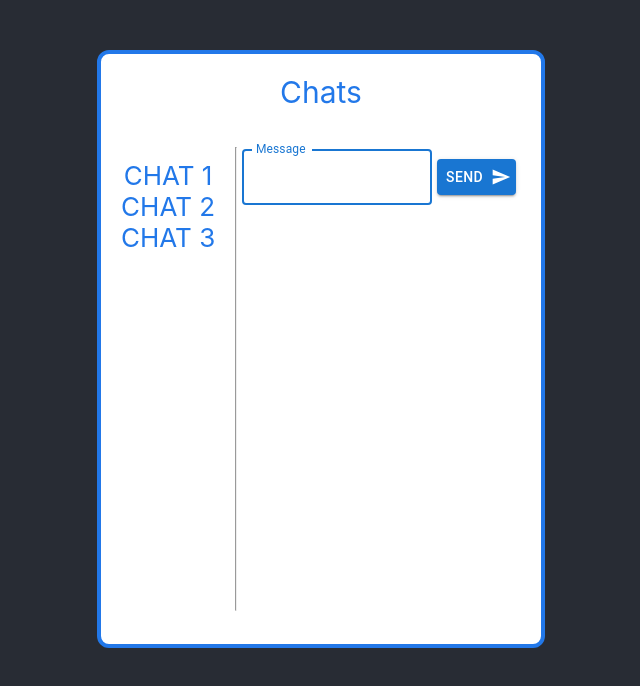
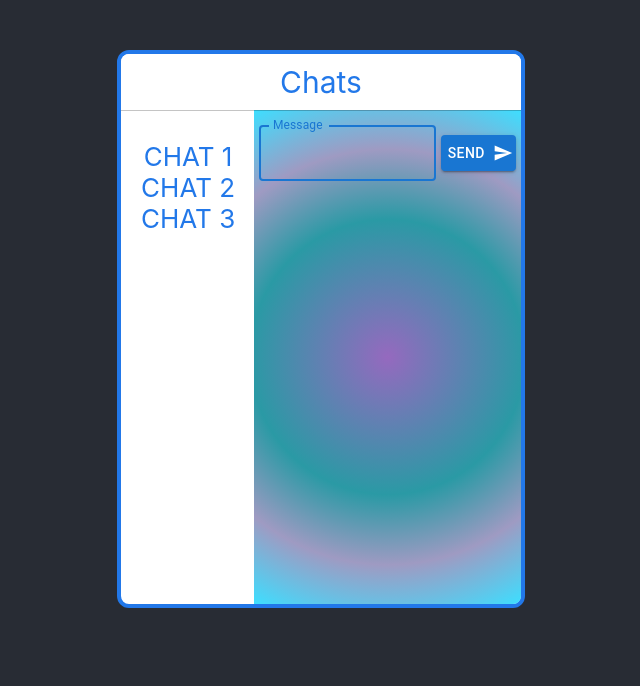
Before and after one commit to Victoria-Rozhkova/messenger, a React (Create React App) app: page /chats/1 in a window 1280 px wide. Shown: the top 686 px of the page, without its empty margins (319-959 px from the left). Built offline with nearby package versions, Linux system fonts and the light colour scheme.

Commit message:
PropTypes

```diff
--- a/package.json
+++ b/package.json
@@ -10,6 +10,7 @@
     "@testing-library/jest-dom": "^5.16.1",
     "@testing-library/react": "^12.1.2",
     "@testing-library/user-event": "^13.5.0",
+    "prop-types": "^15.8.1",
     "react": "^17.0.2",
     "react-dom": "^17.0.2",
     "react-router-dom": "^6.3.0",
--- a/src/App.css
+++ b/src/App.css
@@ -3,7 +3,7 @@
   display: grid;
   grid-template-areas:
     "link link link"
-    "chatlist line messages";
+    "chatlist messages messages";
   justify-content: center;
   font-size: calc(10px + 2vmin);
   color: black;
@@ -11,16 +11,22 @@
   margin: 50px auto;
   height: 550px;
   background: white;
-  padding: 20px;
   overflow: auto;
   border-radius: 12px;
-  gap: 10px;
-  grid-template-rows: 50px;
+  grid-template-rows: 1fr 9fr;
+  grid-template-columns: 1fr 2fr;
   border: solid 4px rgb(34, 120, 233);
 }
 
 .Link {
   grid-area: link;
+  outline: solid 1px rgb(0 0 0 / 23%);
+  position: sticky;
+  top: 0;
+  background: white;
+  padding: 10px;
+  border-top-left-radius: 5px;
+  border-top-right-radius: 5px;
 }
 
 .Link a {
@@ -34,11 +40,6 @@
   color: rgb(3, 40, 88);
 }
 
-.line {
-  grid-area: line;
-}
-
-
 .App-content {
   display: flex;
   justify-content: space-between;
@@ -48,4 +49,6 @@
 .Messages {
   display: flex;
   flex-direction: column;
+  color: white;
+  background: radial-gradient(circle, rgba(115, 57, 170, 0.7567401960784313) 0%, rgba(7, 137, 150, 0.8575805322128851) 49%, rgba(139, 134, 182, 0.8323704481792717) 74%, rgba(0, 212, 255, 0.7595413165266106) 100%);
 }
--- a/src/components/Chats/Chat/Chat.jsx
+++ b/src/components/Chats/Chat/Chat.jsx
@@ -1,7 +1,13 @@
 import React from "react";
 import { Link } from "react-router-dom";
+import PropTypes from 'prop-types';
 
 export const Chat = ({ chatName, chatId }) => {
 
   return <li><Link to={`/chats/${chatId}`}>{chatName}</Link></li>;
 };
+
+Chat.propTypes = {
+  chatName: PropTypes.string,
+  chatId: PropTypes.string,
+};
--- a/src/components/Chats/Chats.module.css
+++ b/src/components/Chats/Chats.module.css
@@ -1,6 +1,10 @@
 .chats {
   grid-area: chatlist;
   padding-inline-start: 0;
+  margin-left: 20px;
+  margin-right: 20px;
+  position: fixed;
+  top: 115px;
 }
 
 .chats li {
--- a/src/components/MessageList/MessageList.jsx
+++ b/src/components/MessageList/MessageList.jsx
@@ -1,4 +1,5 @@
 import React from "react";
+import PropTypes from 'prop-types';
 import { Message } from "./Message/Message";
 import style from './MessageList.module.css';
 
@@ -11,3 +12,8 @@ export const MessageList = ({ messageList }) => {
     </div>
   );
 };
+
+
+MessageList.propTypes = {
+  messageList: PropTypes.array,
+};
--- a/src/components/Messenger/Messenger.jsx
+++ b/src/components/Messenger/Messenger.jsx
@@ -11,7 +11,7 @@ export const Messenger = () => {
   const endMessage = useRef();
 
   const { chatId } = useParams();
-  console.log('messageList[chatId][messageList[chatId]] : ', messageList[chatId][messageList[chatId]]);
+
   const sendMessage = (author, text) => {
     return { id: Date.now(), author: author, text: text };
   };
@@ -43,7 +43,6 @@ export const Messenger = () => {
   }, [messageList]);
   return (
     <div className="App-content">
-      <hr className="line" />
       <div className="Messages">
         <MessageList messageList={messageList[chatId]} />
         <div ref={endMessage} />
--- a/src/components/common/Form/Form.jsx
+++ b/src/components/common/Form/Form.jsx
@@ -1,4 +1,5 @@
 import React, { useEffect, useRef, useState } from "react";
+import PropTypes from 'prop-types';
 
 export const Form = ({ addMessage }) => {
   const [value, setValue] = useState('');
@@ -28,3 +29,7 @@ export const Form = ({ addMessage }) => {
     </form>
   );
 };
+
+Form.propTypes = {
+  addMessage: PropTypes.func,
+};
--- a/src/components/common/FormMUI/FormMUI.jsx
+++ b/src/components/common/FormMUI/FormMUI.jsx
@@ -1,5 +1,6 @@
 import { Button, TextField } from "@mui/material";
 import React, { useEffect, useRef, useState } from "react";
+import PropTypes from 'prop-types';
 import SendIcon from '@mui/icons-material/Send';
 import style from './FormMUI.module.css';
 
@@ -33,3 +34,7 @@ export const FormMUI = ({ addMessage }) => {
     </form>
   );
 };
+
+FormMUI.propTypes = {
+  addMessage: PropTypes.func,
+};
```
Also changed, not shown: src/components/Message/Message.jsx (deleted, +0 -9 lines), src/components/MessageList/Message/Message.jsx (+6 -1 lines), 1 other file (tests, documents, lock files or other folders).
